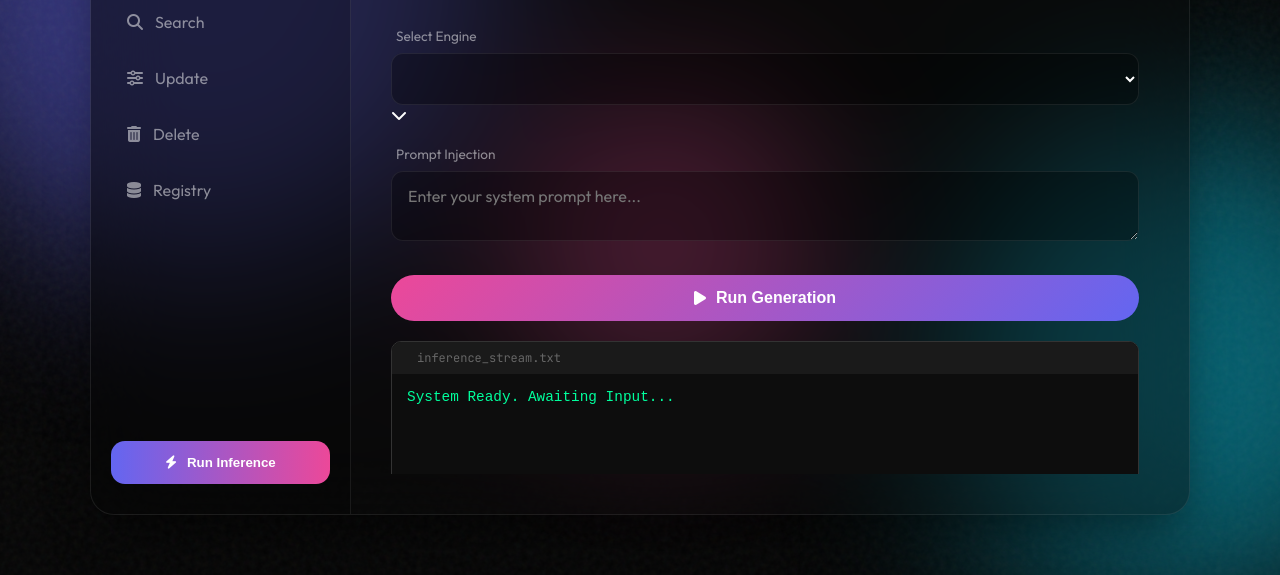
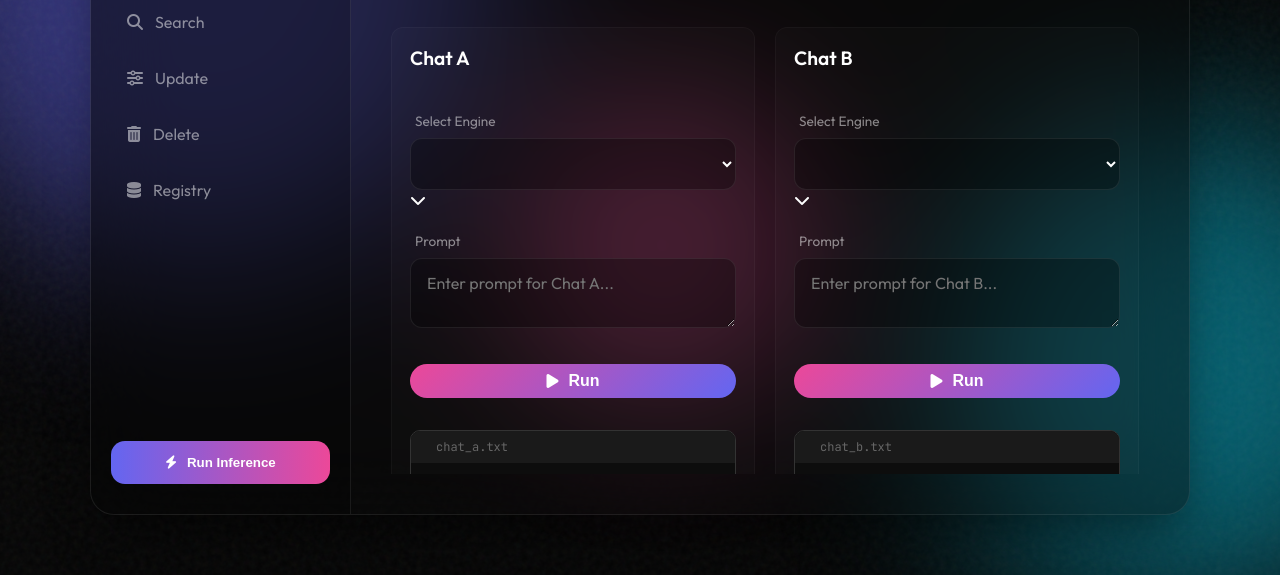
Before and after one commit to Varun5799/AI-Model-Registry-System, a plain HTML site: page frontend/index.html in a window 1280 px wide. Both pictures are taken after a click on the button "Run Inference". Shown: the part 225-800 px from the top of the page. Drawn offline with Linux system fonts and the light colour scheme; no server answers.

Commit message:
Updated frontend and backend, dockerfiles changed

```diff
--- a/frontend/app.js
+++ b/frontend/app.js
@@ -14,14 +14,17 @@ async function loadAll() {
       outputBox.textContent = JSON.stringify(models, null, 2);
     }
 
-    // 2. Update Inference Dropdown
-    const select = document.getElementById("model-select");
-    if (select) {
+    // 2. Update Inference Dropdowns (left + right)
+    const selectLeft = document.getElementById("model-select-left");
+    const selectRight = document.getElementById("model-select-right");
+    [selectLeft, selectRight].forEach(select => {
+      if(select){
         select.innerHTML = "";
         models.forEach(m => {
           select.innerHTML += `<option value="${m.id}">${m.name}</option>`;
         });
       }
+    });
 
     // 3. Update DELETE Dropdown (New Feature)
     const deleteSelect = document.getElementById("delete-model-select");
@@ -139,15 +142,18 @@ async function deleteModel(event) {
   }
 }
 
-// Run Inference
-async function runInference(event) {
-  event.preventDefault();
+// Run Inference Instance (for left or right panel)
+async function runInferenceInstance(side) {
+  const modelEl = document.getElementById(`model-select-${side}`);
+  const promptEl = document.getElementById(`prompt-${side}`);
+  const outputEl = document.getElementById(`output-${side}`);
 
-  const model_id = document.getElementById("model-select").value;
-  const prompt = document.getElementById("prompt").value;
-  const outputArea = document.getElementById("output");
+  if (!modelEl || !promptEl || !outputEl) return;
 
-  outputArea.textContent = "Initializing Neural Handshake...\nSending Packets...";
+  const model_id = modelEl.value;
+  const prompt = promptEl.value;
+
+  outputEl.textContent = "Initializing Neural Handshake...\nSending Packets...";
 
   try {
     const res = await fetch(`${API}/infer`, {
@@ -157,11 +163,24 @@ async function runInference(event) {
     });
 
     const result = await res.json();
-    outputArea.textContent = result.output || "No output returned.";
+    outputEl.textContent = result.output || "No output returned.";
+  } catch (err) {
+    outputEl.textContent = "CRITICAL ERROR: Connection severed.\n" + err.message;
+  }
+}
 
-  } catch (err) {
-    outputArea.textContent = "CRITICAL ERROR: Connection severed.\n" + err.message;
+// Run both panels concurrently
+function runBoth() {
+  runInferenceInstance('left');
+  runInferenceInstance('right');
 }
+
+// Clear both outputs
+function clearBoth(){
+  const left = document.getElementById('output-left');
+  const right = document.getElementById('output-right');
+  if(left) left.textContent = 'Chat A Ready. Awaiting Input...';
+  if(right) right.textContent = 'Chat B Ready. Awaiting Input...';
 }
 
 
--- a/frontend/index.html
+++ b/frontend/index.html
@@ -167,34 +167,58 @@
           <button type="submit" class="action-btn danger">Execute Delete</button>
         </form>
 
-        <form id="runForm" class="hidden-panel" onsubmit="runInference(event)">
+        <form id="runForm" class="hidden-panel" onsubmit="return false">
           <div class="panel-header">
             <h1>Inference Engine</h1>
             <p>Real-time interaction with deployed models.</p>
           </div>
 
+          <div class="grid-2 chat-compare">
+            <div class="chat-panel" id="left-panel">
+              <div class="panel-header"><h2>Chat A</h2></div>
               <div class="input-box">
                 <label>Select Engine</label>
                 <div class="custom-select-wrapper">
-              <select id="model-select"></select>
+                  <select id="model-select-left"></select>
                   <i class="fa-solid fa-chevron-down"></i>
                 </div>
               </div>
-
               <div class="input-box">
-            <label>Prompt Injection</label>
-            <textarea id="prompt" placeholder="Enter your system prompt here..." required></textarea>
+                <label>Prompt</label>
+                <textarea id="prompt-left" placeholder="Enter prompt for Chat A..." required></textarea>
+              </div>
+              <button class="action-btn glow" onclick="runInferenceInstance('left')"><i class="fa-solid fa-play"></i> Run</button>
+              <div class="terminal-window large">
+                <div class="terminal-bar"><span class="terminal-title">chat_a.txt</span></div>
+                <pre id="output-left" class="typing-effect">Chat A Ready. Awaiting Input...</pre>
+              </div>
             </div>
 
-          <button type="submit" class="action-btn glow">
-            <i class="fa-solid fa-play"></i> Run Generation
-          </button>
+            <div class="chat-panel" id="right-panel">
+              <div class="panel-header"><h2>Chat B</h2></div>
+              <div class="input-box">
+                <label>Select Engine</label>
+                <div class="custom-select-wrapper">
+                  <select id="model-select-right"></select>
+                  <i class="fa-solid fa-chevron-down"></i>
+                </div>
+              </div>
+              <div class="input-box">
+                <label>Prompt</label>
+                <textarea id="prompt-right" placeholder="Enter prompt for Chat B..." required></textarea>
+              </div>
+              <button class="action-btn glow" onclick="runInferenceInstance('right')"><i class="fa-solid fa-play"></i> Run</button>
+              <div class="terminal-window large">
+                <div class="terminal-bar"><span class="terminal-title">chat_b.txt</span></div>
+                <pre id="output-right" class="typing-effect">Chat B Ready. Awaiting Input...</pre>
+              </div>
+            </div>
+          </div>
 
-          <div class="terminal-window large">
-            <div class="terminal-bar">
-              <span class="terminal-title">inference_stream.txt</span>
-            </div>
-            <pre id="output" class="typing-effect">System Ready. Awaiting Input...</pre>
+          <div style="margin-top: 16px; display:flex; gap:12px; align-items:center;">
+            <button class="action-btn" onclick="runBoth()"><i class="fa-solid fa-play"></i> Run Both</button>
+            <button class="action-btn" onclick="clearBoth()"><i class="fa-solid fa-broom"></i> Clear Both</button>
+            <div style="margin-left:auto;color:var(--text-muted);font-size:0.85rem;">Compare chats side-by-side</div>
           </div>
         </form>
 
--- a/frontend/style.css
+++ b/frontend/style.css
@@ -257,6 +257,27 @@ input:focus, select:focus, textarea:focus {
 
 .grid-2 { display: grid; grid-template-columns: 1fr 1fr; gap: 20px; }
 
+/* --- Chat Compare Panels --- */
+.chat-compare { align-items: start; }
+.chat-panel {
+  background: rgba(255, 255, 255, 0.02);
+  border: 1px solid rgba(255,255,255,0.03);
+  padding: 18px;
+  border-radius: 12px;
+  display: flex;
+  flex-direction: column;
+  gap: 12px;
+}
+.chat-panel .panel-header h2 { font-size: 1.2rem; margin-bottom: 0; }
+.chat-panel .input-box { margin-bottom: 10px; }
+.chat-panel .action-btn.glow { padding: 8px 12px; width: auto; }
+.chat-panel .terminal-window.large { height: 260px; }
+
+@media (max-width: 900px) {
+  .app-window { width: calc(100% - 40px); }
+  .grid-2 { grid-template-columns: 1fr; }
+}
+
 /* --- Search Bar --- */
 .search-bar-styled {
   display: flex;
```
Also changed, not shown: 3 other files. Lines whose indentation alone changed are shown as unchanged.
